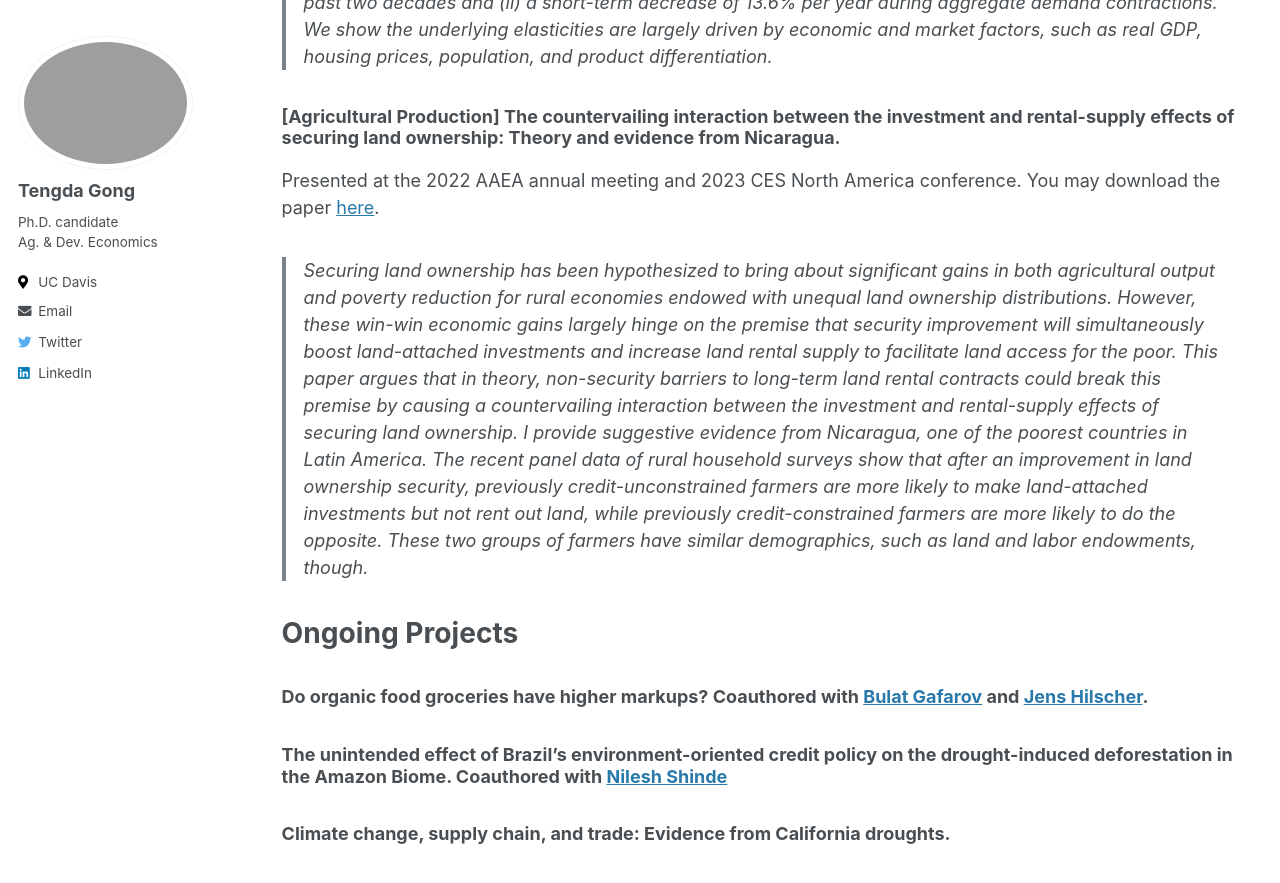
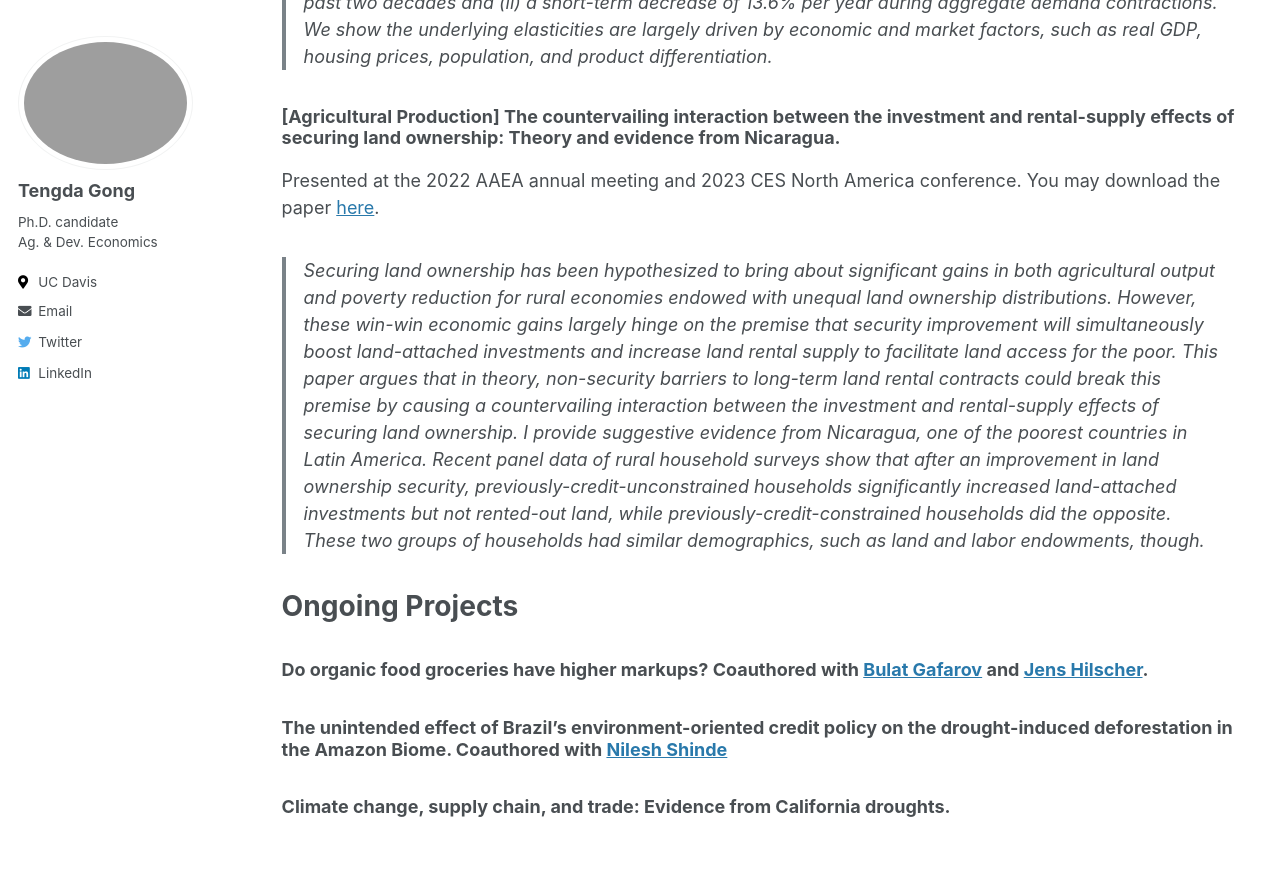
Before and after one commit to tendakung/tendakung.github.io, a Jekyll site: the page built from _pages/research.md, in a window 1280 px wide and 900 px high, scrolled down 814 px. Shown: the top 883 px of the window. Built offline with Jekyll 4.4.1, drawn with Linux system fonts in a browser that asks for light colours.

Commit message:
Update research.md

```diff
--- a/_pages/research.md
+++ b/_pages/research.md
@@ -17,7 +17,7 @@ annual elasticities under a standard optimal pricing rule. We find (i) a long-ru
 
 ### [Agricultural Production] The countervailing interaction between the investment and rental-supply effects of securing land ownership: Theory and evidence from Nicaragua.
 Presented at the 2022 AAEA annual meeting and 2023 CES North America conference. You may download the paper [here](/files/pdf/research/DevJMP.pdf).
-> Securing land ownership has been hypothesized to bring about significant gains in both agricultural output and poverty reduction for rural economies endowed with unequal land ownership distributions. However, these win-win economic gains largely hinge on the premise that security improvement will simultaneously boost land-attached investments and increase land rental supply to facilitate land access for the poor. This paper argues that in theory, non-security barriers to long-term land rental contracts could break this premise by causing a countervailing interaction between the investment and rental-supply effects of securing land ownership. I provide suggestive evidence from Nicaragua, one of the poorest countries in Latin America. The recent panel data of rural household surveys show that after an improvement in land ownership security, previously credit-unconstrained farmers are more likely to make land-attached investments but not rent out land, while previously credit-constrained farmers are more likely to do the opposite. These two groups of farmers have similar demographics, such as land and labor endowments, though.
+> Securing land ownership has been hypothesized to bring about significant gains in both agricultural output and poverty reduction for rural economies endowed with unequal land ownership distributions. However, these win-win economic gains largely hinge on the premise that security improvement will simultaneously boost land-attached investments and increase land rental supply to facilitate land access for the poor. This paper argues that in theory, non-security barriers to long-term land rental contracts could break this premise by causing a countervailing interaction between the investment and rental-supply effects of securing land ownership. I provide suggestive evidence from Nicaragua, one of the poorest countries in Latin America. Recent panel data of rural household surveys show that after an improvement in land ownership security, previously-credit-unconstrained households significantly increased land-attached investments but not rented-out land, while previously-credit-constrained households did the opposite. These two groups of households had similar demographics, such as land and labor endowments, though.
 
 # Ongoing Projects
 
```
